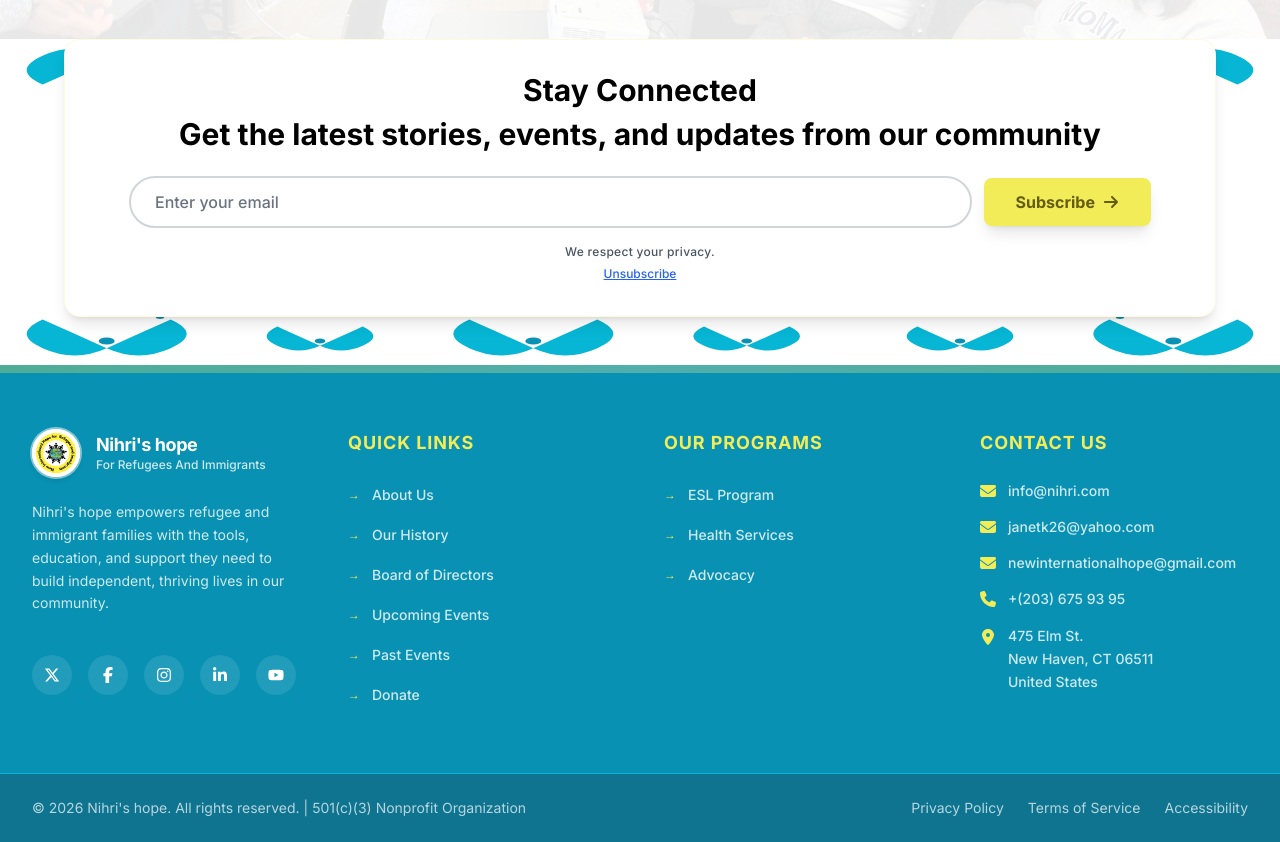
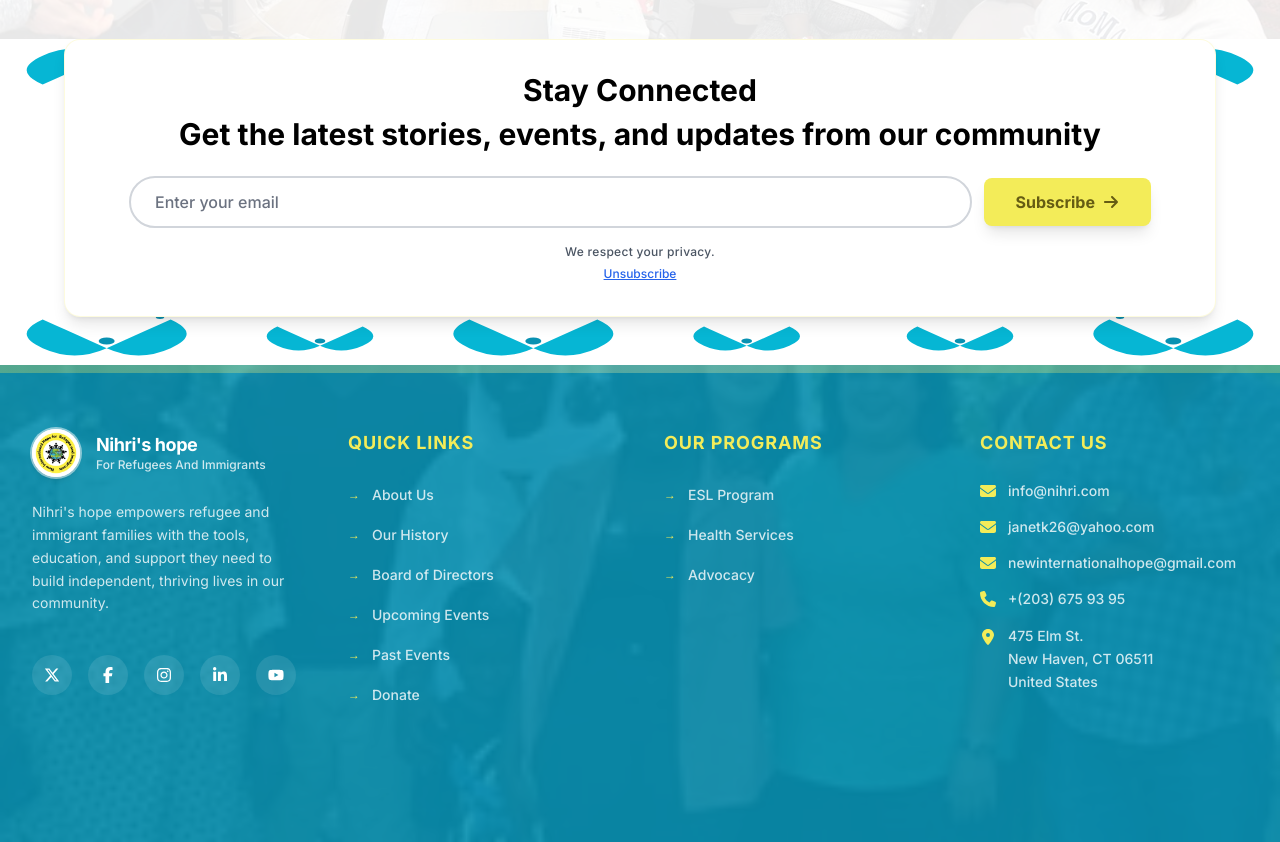
Before and after one commit to PETERMUTWIRI/Nihiri, a Next.js app: page / in a window 1280 px wide. Shown: the part 2212-3054 px from the top of the page. Built offline with nearby package versions, Linux system fonts and the light colour scheme; no server answers; the database is empty; a web font is replaced by a local one.

Commit message:
refactored the footer

```diff
--- a/app/blog/BlogClient.tsx
+++ b/app/blog/BlogClient.tsx
@@ -5,7 +5,6 @@ import { useState, useEffect, useRef } from 'react';
 import { useRouter } from 'next/navigation';
 import Image from 'next/image';
 import { FaCalendarAlt, FaUser, FaChevronLeft, FaChevronRight } from 'react-icons/fa';
-import ReadingProgressBar from '@/components/ReadingProgressBar';
 
 export interface BlogPost {
   id: number;
@@ -70,9 +69,6 @@ export default function BlogClient({ initialPosts }: { initialPosts: BlogPost[]
   /* ---------- render ---------- */
   return (
     <div className="min-h-screen bg-gray-50 flex flex-col text-render-premium">
-      {/* Reading Progress Bar */}
-      <ReadingProgressBar />
-
       {/* header */}
       <header className="bg-white shadow-sm border-b sticky top-0 z-10">
         <div className="max-w-7xl mx-auto px-6 py-4">
--- a/components/Footer.tsx
+++ b/components/Footer.tsx
@@ -51,9 +51,22 @@ export default function Footer() {
 
   return (
     // After
-    <footer className="bg-cyan-600 text-white relative overflow-hidden">
+    <footer className="text-white relative overflow-hidden">
+      {/* Background Image */}
+      <div className="absolute inset-0">
+        <Image
+          src="/images/hero/kinity1.webp"
+          alt="Footer background"
+          fill
+          className="object-cover object-center"
+          priority={false}
+        />
+        {/* Cyan overlay with 90% opacity */}
+        <div className="absolute inset-0 bg-cyan-600/90"></div>
+      </div>
+
       {/* Decorative wave pattern */}
-      <div className="absolute top-0 left-0 right-0 h-2 bg-gradient-to-r from-brand-primary via-brand-light to-brand-primary opacity-30"></div>
+      <div className="absolute top-0 left-0 right-0 h-2 bg-gradient-to-r from-brand-primary via-brand-light to-brand-primary opacity-30 z-10"></div>
 
       {/* Main Footer Content */}
       <div className="max-w-7xl mx-auto px-4 md:px-8 py-16 relative z-10">
```
